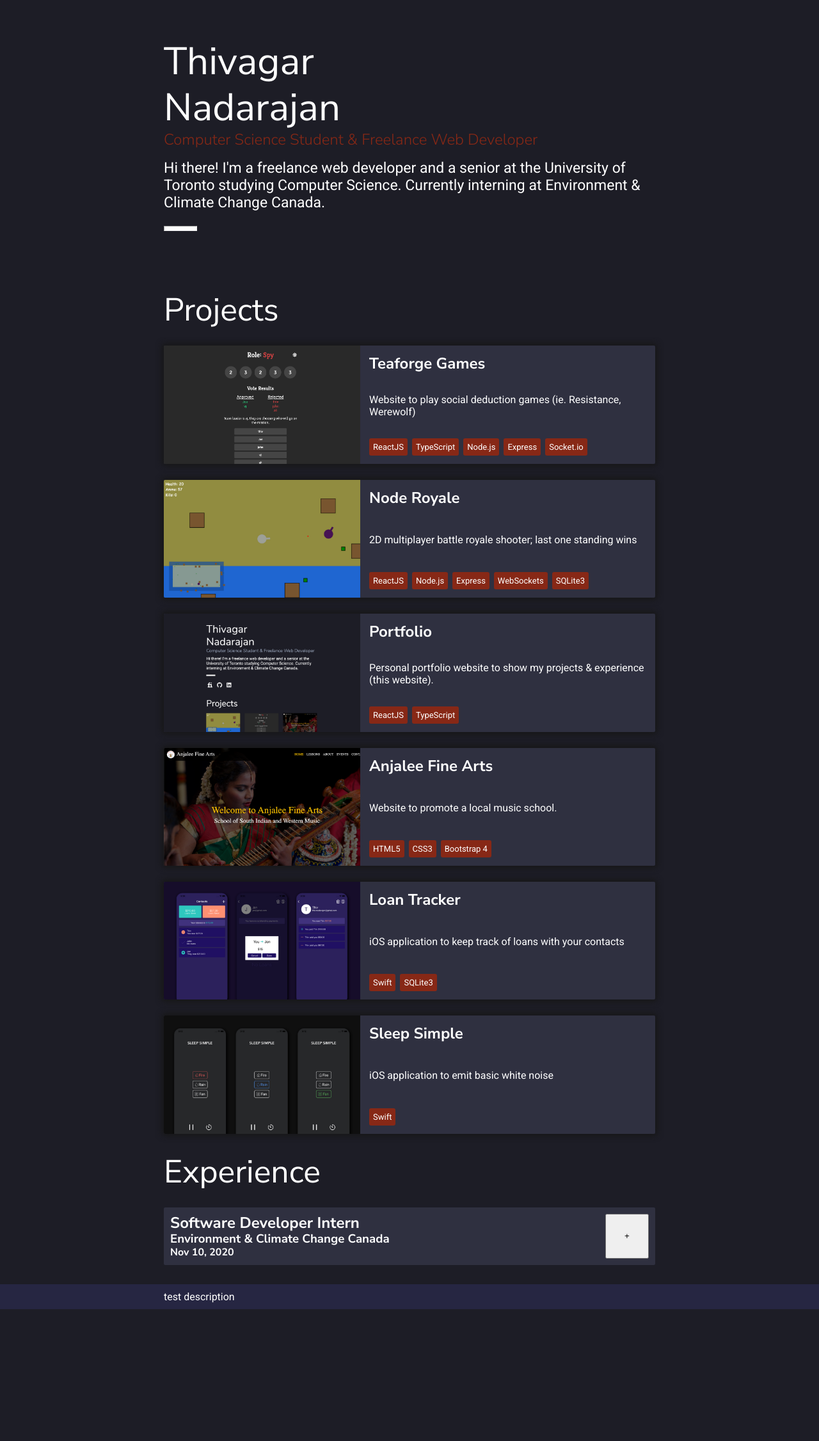
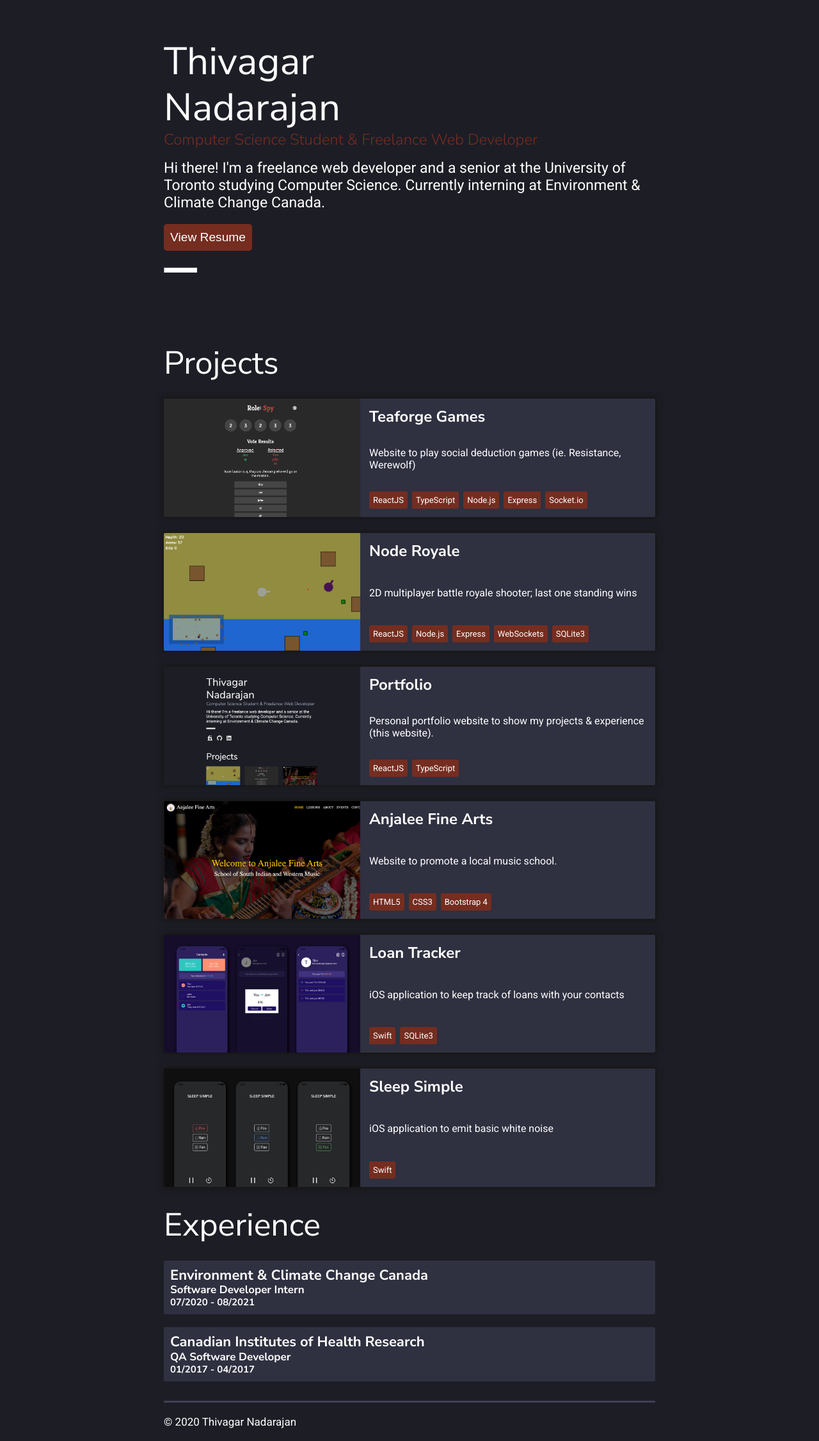
Before and after one commit to ThivagarNadarajan/thivagar.com, a React (Create React App) app: page / in a window 1280 px wide. Shown: the whole page at 64% size. Before the commit the page ends 2046 px from the top, so only its background shows below. Built offline with nearby package versions, Linux system fonts and the light colour scheme.

Commit message:
footer & fixing todos

```diff
--- a/src/components/About.tsx
+++ b/src/components/About.tsx
@@ -1,20 +1,19 @@
 import React from 'react';
 import styled from 'styled-components';
-
-import Section from '../styles/Section';
 
 import { InlineIcon } from '@iconify/react';
 import fiverrIcon from '@iconify/icons-jam/fiverr';
 import githubFilled from '@iconify/icons-ant-design/github-filled';
-import linkedinFilled from '@iconify/icons-ant-design/linkedin-filled';
+import bxlLinkedin from '@iconify-icons/bx/bxl-linkedin';
+import bxEnvelope from '@iconify-icons/bx/bx-envelope';
 
 //TODO: clean up commented code everywhere
-//TODO: add button for email too
 //TODO: maybe change hover effect
-//TODO: link resume somewhere
+//TODO: link resume
+//TODO: replace the filter: brightness on button with another color
 const About = (): JSX.Element => {
 	return (
-		<StyledSection>
+		<Section>
 			<h1>Thivagar</h1>
 			<h1>Nadarajan</h1>
 			<h2>Computer Science Student &amp; Freelance Web Developer</h2>
@@ -22,27 +21,41 @@ const About = (): JSX.Element => {
 				Hi there! I&apos;m a freelance web developer and a senior at the University
 				of Toronto studying Computer Science. Currently interning at
 				Environment &amp; Climate Change Canada.
-					</p>
+			</p>
+			<button>View Resume</button>
 			<hr />
 			<div>
-				<button>
+				<a
+					href='https://www.fiverr.com/thiv_nadarajan'
+					target='_blank'
+					rel="noreferrer"
+				>
 					<InlineIcon icon={fiverrIcon} />
-					{/* Fiverr */}
-				</button>
-				<button>
+				</a>
+				<a
+					href='https://www.linkedin.com/in/thivagar-nadarajan-40802118a'
+					target='_blank'
+					rel="noreferrer"
+				>
+					<InlineIcon icon={bxlLinkedin} />
+				</a>
+				<a
+					href='https://github.com/ThivagarNadarajan'
+					target='_blank'
+					rel="noreferrer"
+				>
 					<InlineIcon icon={githubFilled} />
-					{/* Github */}
-				</button>
-				<button>
-					<InlineIcon icon={linkedinFilled} />
-					{/* LinkedIn */}
-				</button>
+				</a>
+				<a href='mailto:thiv.nadarajan@gmail.com'>
+					<InlineIcon icon={bxEnvelope} />
+				</a>
+				<br />
 			</div>
-		</StyledSection>
+		</Section>
 	);
 };
 
-const StyledSection = styled(Section)`
+const Section = styled.div`
 	margin-bottom: 50px;
 
 	h1 {
@@ -51,7 +64,7 @@ const StyledSection = styled(Section)`
 	}
 
 	h2 {
-		color: #872816;
+		color: #752d20;
 		font-weight: 300;
 	}
 
@@ -65,9 +78,37 @@ const StyledSection = styled(Section)`
 	p {
 		font-size: 23px;
 		margin-top: 1rem;
+		margin-bottom: 0;
 	}
 
 	button {
+		margin: 20px 0 10px 0;
+
+		padding: 8px;
+
+		border-radius: 5px;
+		width: max-content;
+		font-size: 1.2rem;
+
+		transition: background 100ms;
+
+		:focus {
+			outline: none;
+		}
+
+		background: #752d20;
+		color: white;
+		border: 2px solid #752d20;
+
+		@media (hover: hover) {
+			:hover {
+				filter: brightness(85%);
+				cursor: pointer;
+			}
+		}
+	}
+
+	a {
 		margin-right: 10px;
 		padding: 7px 5px 5px 5px;
 
@@ -81,7 +122,7 @@ const StyledSection = styled(Section)`
 		border: 0;
 
 		:hover {
-			background: #872816;
+			background: #752d20;
 			cursor: pointer;
 		}
 
--- a/src/components/Card.tsx
+++ b/src/components/Card.tsx
@@ -1,10 +1,16 @@
 import React from 'react';
 import styled from 'styled-components';
 
-const Card: React.FC<{ imgSrc: string, title: string, info: string, tags: string[] }>
-	= ({ imgSrc, title, info, tags }): JSX.Element => {
+const Card: React.FC<{
+	imgSrc: string,
+	title: string,
+	link?: string,
+	info: string,
+	tags: string[]
+}>
+	= ({ imgSrc, title, info, tags, link }): JSX.Element => {
 		return (
-			<Container>
+			<Container href={link} target='_blank'>
 				<img src={imgSrc} />
 				<div className="info">
 					<h2>{title}</h2>
@@ -17,7 +23,9 @@ const Card: React.FC<{ imgSrc: string, title: string, info: string, tags: string
 		);
 	};
 
-const Container = styled.div`
+const Container = styled.a`
+	text-decoration: none;
+	color: white;
 	background: #2f3040;
 	overflow: hidden;
 	width: 100%;
@@ -42,7 +50,7 @@ const Container = styled.div`
 		display: inline-block;
 		margin-right: 7px;
 		// background: #4d5769;
-		background: #872816;
+		background: #752d20;
 		padding: 6px;
 		border-radius: 3px;
 		font-size: small;
--- a/src/components/Collapsible.tsx
+++ b/src/components/Collapsible.tsx
@@ -1,33 +1,47 @@
 import React, { useState } from 'react';
 import styled from 'styled-components';
 
+import { InlineIcon } from '@iconify/react';
+import arrowDownAlt2 from '@iconify-icons/dashicons/arrow-down-alt2';
+
 //TODO: add the collapse animation
-const Collapsible: React.FC<{ role: string, company: string, description: string[] }>
-	= ({ role, company, description }): JSX.Element => {
+const Collapsible: React.FC<{
+	role: string,
+	company: string,
+	description: string[],
+	duration: string
+}>
+	= ({ role, company, description, duration }): JSX.Element => {
 		const [collapse, setCollapse] = useState(true);
 		const toggleCollapse = () => setCollapse(!collapse);
 
 		return (
-			<Container collapse={collapse}>
+			<Container>
 				<div className="head">
 					<div>
-						<h2>{role}</h2>
-						<h3>{company}</h3>
-						<h4>Nov 10, 2020</h4>
+						<h2>{company}</h2>
+						<h3>{role}</h3>
+						<h4>{duration}</h4>
 					</div>
-					<button onClick={toggleCollapse}>+</button>
+					<button onClick={toggleCollapse}>
+						<InlineIcon icon={arrowDownAlt2} />
+					</button>
 				</div>
-				<div className="body">
-					<ul>
-						{description.map(d => <li key={d}>{d}</li>)}
-					</ul>
-				</div>
+				{collapse
+					? <></>
+					: (
+						<div className="body">
+							<ul>
+								{description.map(d => <li key={d}>{d}</li>)}
+							</ul>
+						</div>
+					)
+				}
 			</Container>
 		);
 	};
 
-interface ContainerProps { collapse: boolean }
-const Container = styled.div<ContainerProps>`
+const Container = styled.div`
 	width: 100% - 10px;
 	border-radius: 2px;
 	overflow: hidden;
@@ -39,13 +53,22 @@ const Container = styled.div<ContainerProps>`
 		grid-template-columns: 10fr 1fr;
 	}
 
+	h2 {
+		font-size: 22px;
+	}
+
+	h3 {
+		font-size: 17px;
+	}
+
+	h4 {
+		font-size: 15px;
+	}
+
 	.body {
 		margin: 0;
+		padding: 10px;
 		background: #3f4157;
-		transition: padding-top 0.3s;
-		overflow: hidden;
-
-		height: ${({ collapse }) => collapse ? '0;' : 'max-content; padding: 10px;'}
 	}
 
 	ul {
@@ -53,7 +76,27 @@ const Container = styled.div<ContainerProps>`
 	}
 
 	button {
+		color: white;
+		background: none;
+		border: none;
+		font-size: 30px;
+
+		height: max-content;
+		width: max-content;
+
+		margin: auto;
 		float: right;
+
+		@media (hover: hover) {
+			:hover {
+				color: #752d20;
+				cursor: pointer;
+			}
+		}
+
+		:focus {
+			outline: none;
+		}
 	}
 `;
 
--- a/src/components/Experience.tsx
+++ b/src/components/Experience.tsx
@@ -2,29 +2,38 @@ import React from 'react';
 import styled from 'styled-components';
 
 import Collapsible from './Collapsible';
-import Section from '../styles/Section';
 
 const Experience = (): JSX.Element => {
 	return (
-		<StyledSection>
+		<Section>
 			<h1>Experience</h1>
 			<Collapsibles>
 				<Collapsible
 					role={'Software Developer Intern'}
 					company={'Environment & Climate Change Canada'}
 					description={['lalala', 'tesadva', 'lorem ipsum lol']}
+					duration={'07/2020 - 08/2021'}
+				/>
+				<Collapsible
+					role={'QA Software Developer'}
+					company={'Canadian Institutes of Health Research'}
+					description={['lalala', 'tesadva', 'lorem ipsum lol']}
+					duration={'01/2017 - 04/2017'}
 				/>
 			</Collapsibles>
-		</StyledSection>
+		</Section>
 	);
 };
 
-const StyledSection = styled(Section)`
+const Section = styled.div`
 	margin-bottom: 30px;
 `;
 
 const Collapsibles = styled.div`
 	margin-top: 25px;
+	display: grid;
+	grid-template-columns: 1fr;
+	row-gap: 20px;
 `;
 
 export default Experience;
--- a/src/components/Footer.tsx
+++ b/src/components/Footer.tsx
@@ -1,30 +1,99 @@
 import React from 'react';
 import styled from 'styled-components';
 
-import Section from '../styles/Section';
+import { InlineIcon } from '@iconify/react';
+import fiverrIcon from '@iconify/icons-jam/fiverr';
+import githubFilled from '@iconify/icons-ant-design/github-filled';
+import bxlLinkedin from '@iconify-icons/bx/bxl-linkedin';
+import bxEnvelope from '@iconify-icons/bx/bx-envelope';
 
 const Footer = (): JSX.Element => {
 	return (
-		<StyledFooter>
-			<SectionStyles>
-				<p>test description</p>
-			</SectionStyles>
-		</StyledFooter>
+		<>
+			<Ruler />
+			<Section>
+				<div>
+					<a
+						href='https://www.fiverr.com/thiv_nadarajan'
+						target='_blank'
+						rel="noreferrer"
+					>
+						<InlineIcon icon={fiverrIcon} />
+					</a>
+					<a
+						href='https://www.linkedin.com/in/thivagar-nadarajan-40802118a'
+						target='_blank'
+						rel="noreferrer"
+					>
+						<InlineIcon icon={bxlLinkedin} />
+					</a>
+					<a
+						href='https://github.com/ThivagarNadarajan'
+						target='_blank'
+						rel="noreferrer"
+					>
+						<InlineIcon icon={githubFilled} />
+					</a>
+					<a href='mailto:thiv.nadarajan@gmail.com'>
+						<InlineIcon icon={bxEnvelope} />
+					</a>
+				</div>
+				<p>© {(new Date()).getFullYear()} Thivagar Nadarajan</p>
+			</Section>
+		</>
 	);
 };
 
-const StyledFooter = styled.footer`
-	// background: #1d1d26;
-	background: #262642;
+const Ruler = styled.hr`
+	background: #3f4157;
+	border: #3f4157;
+	height: 3px;
+	margin: 0;
 `;
 
-const SectionStyles = styled(Section)`
-	padding: 10px;
+const Section = styled.div`
+	padding: 20px 0 20px 0;
 
-	p {
-		margin: auto;
+	@media only screen and (max-width: 600px) {
+		text-align: center;
 	}
 
+	div {
+		margin-bottom: 20px;
+		@media only screen and (min-width: 600px) {
+			float: right;
+			margin: 0;
+		}
+	}
+
+	//TODO: get thinner font weight
+	p {
+		margin: 0;
+		color: white;
+		font-size: 17px;
+	}
+
+	a {
+		margin-right: 10px;
+		background: none;
+		border: none;
+
+		color: #3f4157;
+		font-size: 20px;
+
+		transition: background 100ms;
+
+		@media (hover: hover) {
+			:hover {
+				color: white;
+				cursor: pointer;
+			}
+		}
+
+		:focus {
+			outline: none;
+		}
+	}
 `;
 
 
--- a/src/components/Projects.tsx
+++ b/src/components/Projects.tsx
@@ -2,7 +2,6 @@ import React from 'react';
 import styled from 'styled-components';
 
 import Card from './Card';
-import Section from '../styles/Section';
 
 import nodeRoyale from '../assets/Node Royale.png';
 import anjaleeFineArts from '../assets/Anjalee Fine Arts.png';
@@ -11,15 +10,17 @@ import portfolio from '../assets/Portfolio.png';
 import sleepSimple from '../assets/Sleep Simple.png';
 import loanTracker from '../assets/Loan Tracker.png';
 
-//TODO: github links
+//TODO: change sleep simple link when the github repo changes
 //TODO: bring down the phone imgs a little for loan tracker
+//TODO: change hover colour and maybe tags color too
 const Projects = (): JSX.Element => {
 	return (
-		<StyledSection>
+		<Section>
 			<h1>Projects</h1>
 			<Cards>
 				<Card
 					imgSrc={teaforgeGames} title={'Teaforge Games'}
+					link={'https://teaforge.com'}
 					info={'Website to play social deduction games (ie. Resistance, Werewolf)'}
 					tags={
 						['ReactJS', 'TypeScript', 'Node.js',
@@ -27,6 +28,7 @@ const Projects = (): JSX.Element => {
 					} />
 				<Card
 					imgSrc={nodeRoyale} title={'Node Royale'}
+					link={'node-royale.herokuapp.com'}
 					info={'2D multiplayer battle royale shooter; last one standing wins '}
 					tags={['ReactJS', 'Node.js', 'Express', 'WebSockets', 'SQLite3']}
 				/>
@@ -39,22 +41,25 @@ const Projects = (): JSX.Element => {
 					tags={['ReactJS', 'TypeScript']} />
 				<Card
 					imgSrc={anjaleeFineArts} title={'Anjalee Fine Arts'}
+					link={'https://anjaleefinearts.com'}
 					info={'Website to promote a local music school.'}
 					tags={['HTML5', 'CSS3', 'Bootstrap 4']} />
 				<Card
 					imgSrc={loanTracker} title={'Loan Tracker'}
+					link={'https://github.com/ThivagarNadarajan/Loan-Tracker'}
 					info={'iOS application to keep track of loans with your contacts'}
 					tags={['Swift', 'SQLite3']} />
 				<Card
 					imgSrc={sleepSimple} title={'Sleep Simple'}
+					link={'https://github.com/ThivagarNadarajan/White-Noise-App'}
 					info={'iOS application to emit basic white noise'}
 					tags={['Swift']} />
 			</Cards>
-		</StyledSection>
+		</Section>
 	);
 };
 
-const StyledSection = styled(Section)`
+const Section = styled.div`
 	margin-bottom: 30px;
 `;
 
--- a/src/styles/Section.ts
+++ /dev/null
@@ -1,16 +0,0 @@
-import styled from 'styled-components';
-
-const Section = styled.div`
-	margin: auto;
-	width: 60%;
-
-	@media only screen and (max-width: 1200px) {
-		width: 70%;
-	}
-
-	@media only screen and (max-width: 800px) {
-		width: 85%;
-	}
-`;
-
-export default Section;
--- a/src/styles/index.ts
+++ b/src/styles/index.ts
@@ -9,11 +9,19 @@ const GlobalStyle = createGlobalStyle`
 		color: white;
 		font-family: Roboto;
 		margin: 60px auto 0 auto;
+		width: 60%;
+
+		@media only screen and (max-width: 1200px) {
+			width: 70%;
+		}
+
+		@media only screen and (max-width: 800px) {
+			width: 85%;
+		}
 	}
 
 	h1, h2, h3, h4 {
 		margin: 0;
-		// font-family: Noto Sans JP;
 		font-family: Nunito Sans;
 		line-height: 1.2em;
 	}
```
Also changed, not shown: 1 other file (tests, documents, lock files or other folders).
